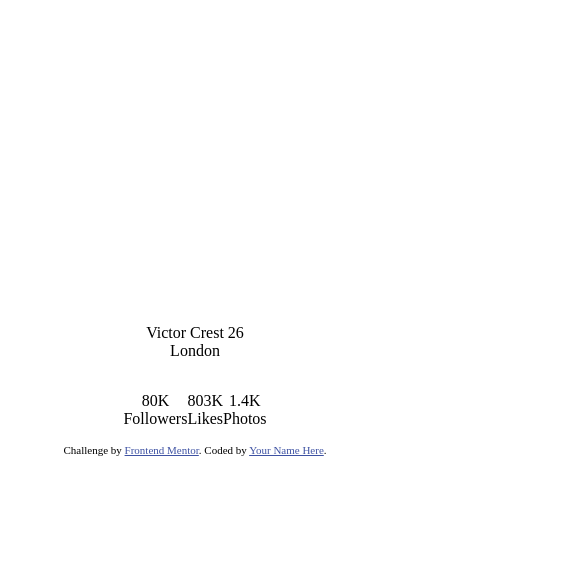
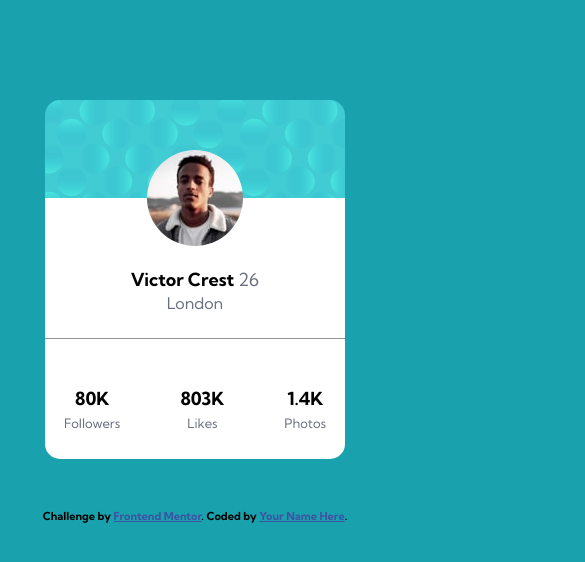
Before and after one commit to PHnrq/profile-card-component, a plain HTML site: page index.html in a window 390 px wide. Shown: the top 562 px of the page, 585 px wide, since content can reach past the window. Drawn offline with Linux system fonts and the light colour scheme.

Commit message:
Final project

```diff
--- a/index.html
+++ b/index.html
@@ -4,6 +4,8 @@
   <meta charset="UTF-8">
   <meta name="viewport" content="width=device-width, initial-scale=1.0"> <!-- displays site properly based on user's device -->
 
+  <link rel="preconnect" href="https://fonts.gstatic.com">
+  <link href="https://fonts.googleapis.com/css2?family=Kumbh+Sans:wght@400;700&display=swap" rel="stylesheet">
   <link rel="icon" type="image/png" sizes="32x32" href="./images/favicon-32x32.png">
   <link rel="stylesheet" href="style.css">
 
@@ -17,33 +19,40 @@
 </head>
 <body>
   <main>
-    <img class="profile-photo" src="images\image-victor.jpg" alt="">
 
-    <p class="name">
-      Victor Crest 26<br>
-      London
-    </p>
+    <div class="background-profile-photo"></div>
+
+    <img class="profile-photo" src="images/image-victor.jpg" alt="Profile Photo">
+
+    <div class="name-info">
+      <p>
+        Victor Crest <span class="differentTextColor age">26</span><br>
+        <span class="differentTextColor city">London</span>
+      </p>
+    </div>
 
     <div class="stats">
       <p>
         80K <br>
-        Followers
+        <span class="differentTextColor differentFontSize">Followers</span>
       </p>
       <p>
         803K <br>
-        Likes
+        <span class="differentTextColor differentFontSize">Likes</span>
       </p>
       <p>
         1.4K <br>
-        Photos
+        <span class="differentTextColor differentFontSize">Photos</span>
       </p>
     </div>
 
 
   </main>
+
   <div class="attribution">
     Challenge by <a href="https://www.frontendmentor.io?ref=challenge" target="_blank">Frontend Mentor</a>.
     Coded by <a href="#">Your Name Here</a>.
   </div>
+
 </body>
 </html>
--- a/style.css
+++ b/style.css
@@ -1,18 +1,132 @@
+:root{
+    /*Primary color*/
+    --dark-cyan: hsl(185, 75%, 39%);
+    --very-dark-desaturated-blue: hsl(229, 23%, 23%);
+    --dark-grayish-blue: hsl(227, 10%, 46%);
+
+    /*Neutral color*/
+    --dark-gray: hsl(0, 0%, 59%);
+}
+
+body{
+    font-family: 'Kumbh Sans', sans-serif;
+    font-size: 18px;
+    font-weight: 700;
+
+    background-color: var(--dark-cyan);
+}
+
+.background-profile-photo{
+    background-image: url(/images/bg-pattern-card.svg);
+
+    border-top-left-radius: 15px;
+    border-top-right-radius: 15px;
+    width: 400px;
+    height: 100px;
+    margin-left: auto;
+    margin-right: auto;
+    margin-top: 100px;
+}
 
 .profile-photo{
+    display: block;
+    margin-left: auto;
+    margin-right: auto;
     border-radius: 50%;
-    margin-left: 627px;
-    margin-top: 200px;
-
+    margin-top: -50px;
 }
 
-.name{
+.name-info p{
     text-align: center;
+    padding: 70px;
+}
 
+.name-info{
+    width: 400px;
+    height: 140px;
+    margin-left: auto;
+    margin-right: auto;
+    margin-top: -66px;
+    background-color: white;
 }
 
 .stats{
     display: flex;
     text-align: center;
     justify-content: center;
+
+    width: 400px;
+    height: 120px;
+    margin-left: auto;
+    margin-right: auto;
+    border-bottom-left-radius: 15px;
+    border-bottom-right-radius: 15px;
+
+    border-top: var(--dark-gray) 1px solid ;
+    background-color: white;
 }
+.stats p{
+    padding: 30px;
+}
+
+.differentTextColor{
+    font-weight: 400;
+    color: var(--dark-grayish-blue);
+}
+
+.differentFontSize{
+    font-size: 13px;
+}
+
+.city{
+    font-size: 16px;
+}
+
+.attribution{
+    margin-top: 50px;
+    color:black;
+}
+
+.attribution a{
+    text-decoration:underline;
+    color: var(--dark-grayish-blue);
+}
+
+@media screen and (max-width:430px) {
+    .background-profile-photo{
+        background-image: url(/images/bg-pattern-card.svg);
+
+        border-top-left-radius: 15px;
+        border-top-right-radius: 15px;
+        width: 300px;
+        height: 100px;
+        margin-left: auto;
+        margin-right: auto;
+        margin-top: 100px;
+    }
+
+    .name-info{
+        width: 300px;
+        height: 140px;
+        margin-left: auto;
+        margin-right: auto;
+        margin-top: -66px;
+        background-color: white;
+    }
+
+    .stats{
+        display: flex;
+        text-align: center;
+        justify-content: center;
+
+        width: 300px;
+        height: 120px;
+        margin-left: auto;
+        margin-right: auto;
+        border-bottom-left-radius: 15px;
+        border-bottom-right-radius: 15px;
+
+        border-top: var(--dark-gray) 1px solid ;
+        background-color: white;
+    }
+}
```
